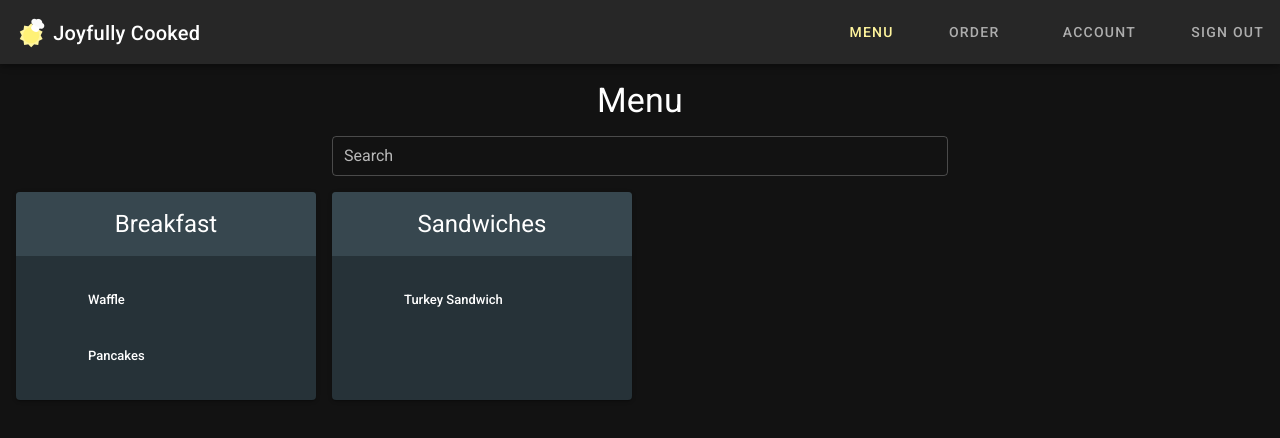
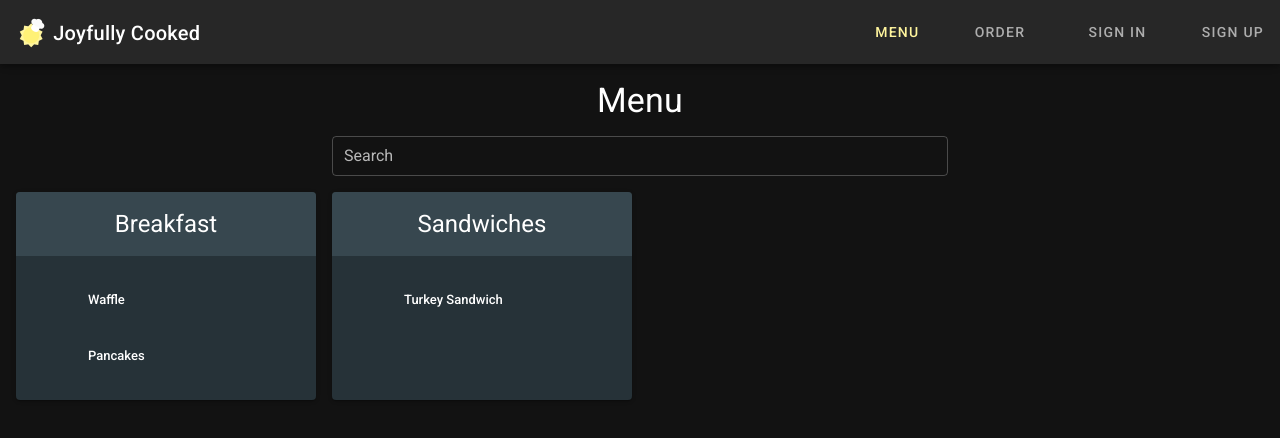
Before and after one commit to wdmatthews/joyfully-cooked, a Nuxt app: page /menu in a window 1280 px wide. Shown: the top 438 px of the page. Built offline with nearby package versions, Linux system fonts and the light colour scheme.

Commit message:
Added sign out and updated navigation based on being signed in

```diff
--- a/assets/data/links.js
+++ b/assets/data/links.js
@@ -14,20 +14,24 @@ export default [
     icon: 'user',
     text: 'Account',
     to: '/account',
+    requiresAuthentication: true,
   },
   {
     icon: 'sign-out-alt',
     text: 'Sign Out',
     to: '/signout',
+    requiresAuthentication: true,
   },
-  // {
-  //   icon: 'sign-in-alt',
-  //   text: 'Sign In',
-  //   to: '/signin',
-  // },
-  // {
-  //   icon: 'user-plus',
-  //   text: 'Sign Up',
-  //   to: '/signup',
-  // },
+  {
+    icon: 'sign-in-alt',
+    text: 'Sign In',
+    to: '/signin',
+    requiresNoAuthentication: true,
+  },
+  {
+    icon: 'user-plus',
+    text: 'Sign Up',
+    to: '/signup',
+    requiresNoAuthentication: true,
+  },
 ]
--- a/components/TheAppBar.vue
+++ b/components/TheAppBar.vue
@@ -54,13 +54,18 @@
 import links from '~/assets/data/links'
 
 export default {
-  data: vm => ({
-    links,
-  }),
   computed: {
     totalOrderQuantity() {
       return this.$store.getters.totalOrderQuantity
     },
+    links() {
+      return links.filter((link) => {
+        const { userId } = this.$store.state
+        return (!link.requiresAuthentication && !link.requiresNoAuthentication)
+          || (link.requiresAuthentication && userId)
+          || (link.requiresNoAuthentication && !userId)
+      })
+    },
   },
 }
 </script>
--- a/components/TheBottomNavigation.vue
+++ b/components/TheBottomNavigation.vue
@@ -34,13 +34,18 @@
 import links from '~/assets/data/links'
 
 export default {
-  data: vm => ({
-    links,
-  }),
   computed: {
     totalOrderQuantity() {
       return this.$store.getters.totalOrderQuantity
     },
+    links() {
+      return links.filter((link) => {
+        const { userId } = this.$store.state
+        return (!link.requiresAuthentication && !link.requiresNoAuthentication)
+          || (link.requiresAuthentication && userId)
+          || (link.requiresNoAuthentication && !userId)
+      })
+    },
   },
 }
 </script>
--- /dev/null
+++ b/pages/account.vue
@@ -0,0 +1,14 @@
+<template>
+  <span>Account</span>
+</template>
+
+<script>
+export default {
+  head: vm => ({
+    title: 'Account',
+  }),
+  mounted() {
+    if (!this.$store.state.userId) { this.$router.push('/signin') }
+  },
+}
+</script>
--- a/pages/signin.vue
+++ b/pages/signin.vue
@@ -63,6 +63,9 @@ export default {
       return this.email && passwordLength >= 8 && passwordLength <= 32
     },
   },
+  mounted() {
+    if (this.$store.state.userId) { this.$router.push('/menu') }
+  },
   methods: {
     signIn() {
       if (!this.formIsValid) { return }
--- /dev/null
+++ b/pages/signout.vue
@@ -0,0 +1,23 @@
+<template>
+  <v-row
+    no-gutters
+    justify="center"
+    align="center"
+    class="text-center"
+    style="height: 100%;"
+  >
+    You were signed out successfully.<br>Enjoy the rest of your day!
+  </v-row>
+</template>
+
+<script>
+export default {
+  head: vm => ({
+    title: 'Signed Out',
+  }),
+  mounted() {
+    if (!this.$store.state.userId) { this.$router.push('/menu') }
+    this.$store.commit('setUserId', '')
+  },
+}
+</script>
--- a/pages/signup.vue
+++ b/pages/signup.vue
@@ -56,6 +56,9 @@ export default {
       return this.email && passwordLength >= 8 && passwordLength <= 32
     },
   },
+  mounted() {
+    if (this.$store.state.userId) { this.$router.push('/menu') }
+  },
   methods: {
     signUp() {
       if (!this.formIsValid) { return }
```
